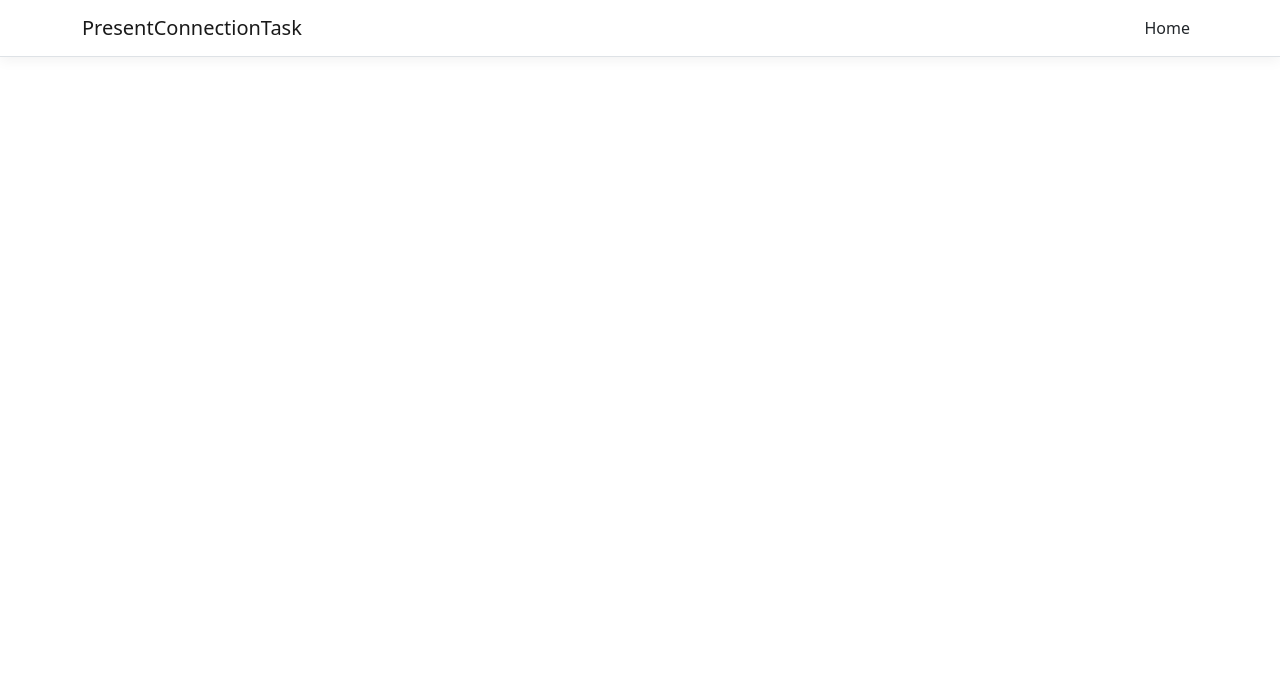
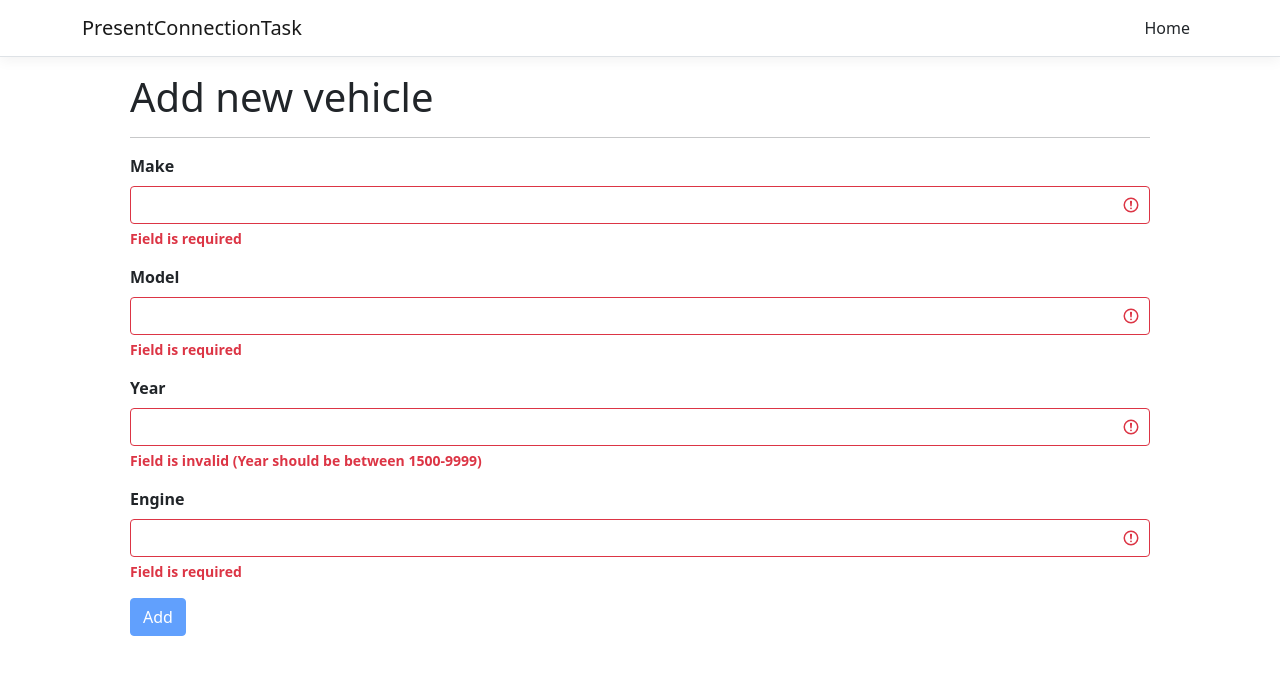
Before and after one commit to sippanas/present-connection-task, a React (Create React App) app in the folder PCTask/ClientApp/: page /vehicles/create in a window 1280 px wide. Shown: the top 674 px of the page. Built offline with nearby package versions, Linux system fonts and the light colour scheme.

Commit message:
Added add vehicle page

```diff
--- a/PCTask/ClientApp/src/AppRoutes.js
+++ b/PCTask/ClientApp/src/AppRoutes.js
@@ -1,5 +1,6 @@
 import VehiclesList from './components/VehiclesList';
 import VehicleDetails from './components/VehicleDetails';
+import CreateVehicle from './components/CreateVehicle';
 
 const AppRoutes = [
     {
@@ -9,6 +10,10 @@ const AppRoutes = [
     {
         path: '/vehicles/:vehicleId/details',
         element: <VehicleDetails />
+    },
+    {
+        path: '/vehicles/create',
+        element: <CreateVehicle />
     }
 ];
 
--- /dev/null
+++ b/PCTask/ClientApp/src/components/CreateVehicle.js
@@ -0,0 +1,144 @@
+import React, { useState, useEffect, useRef } from 'react';
+import { useNavigate } from 'react-router-dom';
+import { Spinner } from 'reactstrap';
+import validator from 'validator';
+import APIService from '../services/api.service';
+
+const CreateVehicle = () => {
+    const navigate = useNavigate();
+    const formValid = useRef(false);
+    const addingNew = useRef(false);
+
+    const [formValues, setFormValues] = useState({
+        make: '',
+        model: '',
+        year: '',
+        engine: ''
+    });
+
+    const [formErrors, setFormErrors] = useState({
+        make: 'Field is required',
+        model: 'Field is required',
+        year: 'Field is required',
+        engine: 'Field is required'
+    });
+
+
+    const onSubmit = (e) => {
+        e.preventDefault();
+        addingNew.current = true;
+
+        APIService.createVehicle(formValues.make, formValues.model, formValues.year, formValues.engine)
+            .then((created) => {
+                if (created === true) {
+                    navigate('/');
+                }
+                else {
+                    alert('A server error has occured');
+                }
+            });
+
+        addingNew.current = false;
+    };
+
+    const handleUserInput = (e) => {
+        const name = e.target.name;
+        const value = e.target.value;
+
+        setFormValues({ ...formValues, [name]: value });
+    };
+
+    useEffect(() => {
+        const validateForm = () => {
+            let errors = formErrors;
+
+            if (validator.isEmpty(formValues.make)) {
+                errors.make = 'Field is required';
+            }
+            else errors.make = '';
+
+            if (validator.isEmpty(formValues.model)) {
+                errors.model = 'Field is required';
+            }
+            else errors.model = '';
+
+            if (validator.isEmpty(formValues.year) || !validator.isNumeric(formValues.year) ||
+                (formValues.year < 1500 || formValues.year > 9999)) {
+                errors.year = 'Field is invalid (Year should be between 1500-9999)';
+            }
+            else errors.year = '';
+
+            if (validator.isEmpty(formValues.engine)) {
+                errors.engine = 'Field is required';
+            }
+            else errors.engine = '';
+
+            setFormErrors({ ...errors });
+
+            // If there are no validation errors in fields, set form as valid
+            formValid.current = validator.isEmpty(formErrors.make) &&
+                validator.isEmpty(formErrors.model) &&
+                validator.isEmpty(formErrors.year) &&
+                validator.isEmpty(formErrors.engine)
+        };
+
+        validateForm();
+
+    }, [formValues]);
+
+    return (
+        <div className="mx-auto px-5">
+            <h1>Add new vehicle</h1>
+            <hr/>
+            <form onSubmit={onSubmit} noValidate>
+                <div className="mb-3 fw-bold">
+                    <label htmlFor="makeInput" className="form-label">Make</label>
+                    <input name="make" type="text" id="makeInput" maxLength={50}
+                        className={`form-control ${formErrors.make.length > 0 ? 'is-invalid' : 'is-valid'}`}
+                        aria-describedby="makeInputFeedback"
+                        onChange={(e) => handleUserInput(e)} />
+                    <div id="makeInputFeedback" className="invalid-feedback">
+                        {formErrors.make}
+                    </div>
+                </div>
+                <div className="mb-3 fw-bold">
+                    <label htmlFor="modelInput" className="form-label">Model</label>
+                    <input name="model" type="text" id="modelInput" maxLength={50}
+                        className={`form-control ${formErrors.model.length > 0 ? 'is-invalid' : 'is-valid'}`}
+                        aria-describedby="modelInputFeedback"
+                        onChange={(e) => handleUserInput(e)} />
+                    <div id="modelInputFeedback" className="invalid-feedback">
+                        {formErrors.model}
+                    </div>
+                </div>
+                <div className="mb-3 fw-bold">
+                    <label htmlFor="yearInput" className="form-label">Year</label>
+                    <input name="year" type="text" id="yearInput" maxLength={4}
+                        className={`form-control ${formErrors.year.length > 0 ? 'is-invalid' : 'is-valid'}`}
+                        aria-describedby="yearInputFeedback"
+                        onChange={(e) => handleUserInput(e)} />
+                    <div id="yearInputFeedback" className="invalid-feedback">
+                        {formErrors.year}
+                    </div>
+                </div>
+                <div className="mb-3 fw-bold">
+                    <label htmlFor="engineInput" className="form-label">Engine</label>
+                    <input name="engine" type="text" id="engineInput" maxLength={50}
+                        className={`form-control ${formErrors.engine.length > 0 ? 'is-invalid' : 'is-valid'}`}
+                        aria-describedby="engineInputFeedback"
+                        onChange={(e) => handleUserInput(e)} />
+                    <div id="engineInputFeedback" className="invalid-feedback">
+                        {formErrors.engine}
+                    </div>
+                </div>
+                <button type="submit" className="btn btn-primary"
+                    disabled={!formValid.current}>
+                    {addingNew.current && <Spinner size="sm">Adding...</Spinner>}
+                    {!addingNew.current && <span>Add</span>}
+                </button>
+            </form>
+        </div>
+    );
+};
+
+export default CreateVehicle;
--- a/PCTask/ClientApp/src/components/VehiclesList.js
+++ b/PCTask/ClientApp/src/components/VehiclesList.js
@@ -12,6 +12,7 @@ const VehiclesList = () => {
         const getData = () =>
             APIService.getAllVehicles()
                 .then((data) => {
+                    // need to remove catch and return a json in api-service?
                     setVehicles(data);
                     setContentLoaded(true);
                 })
@@ -24,7 +25,7 @@ const VehiclesList = () => {
     return (
         <div className="list-group w-auto my-4">
             <h1>Vehicles</h1>
-            <Link to="/" path="relative"
+            <Link to="/vehicles/create" path="relative"
                 className="list-group-item list-group-item-primary d-flex gap-3 py-3"
                 aria-current="true">
                 <Icon.CarFrontFill size={32} color="black" />
```
